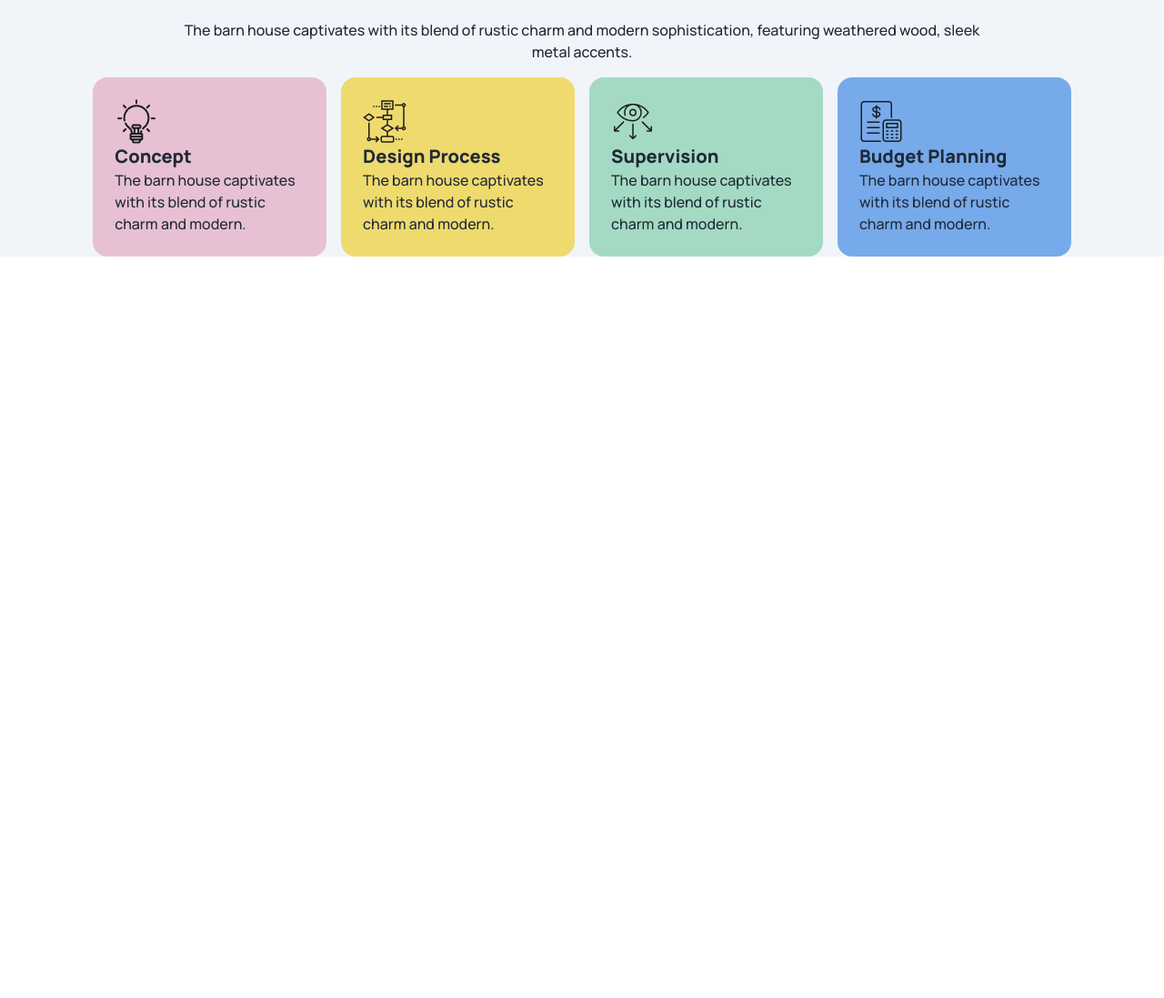
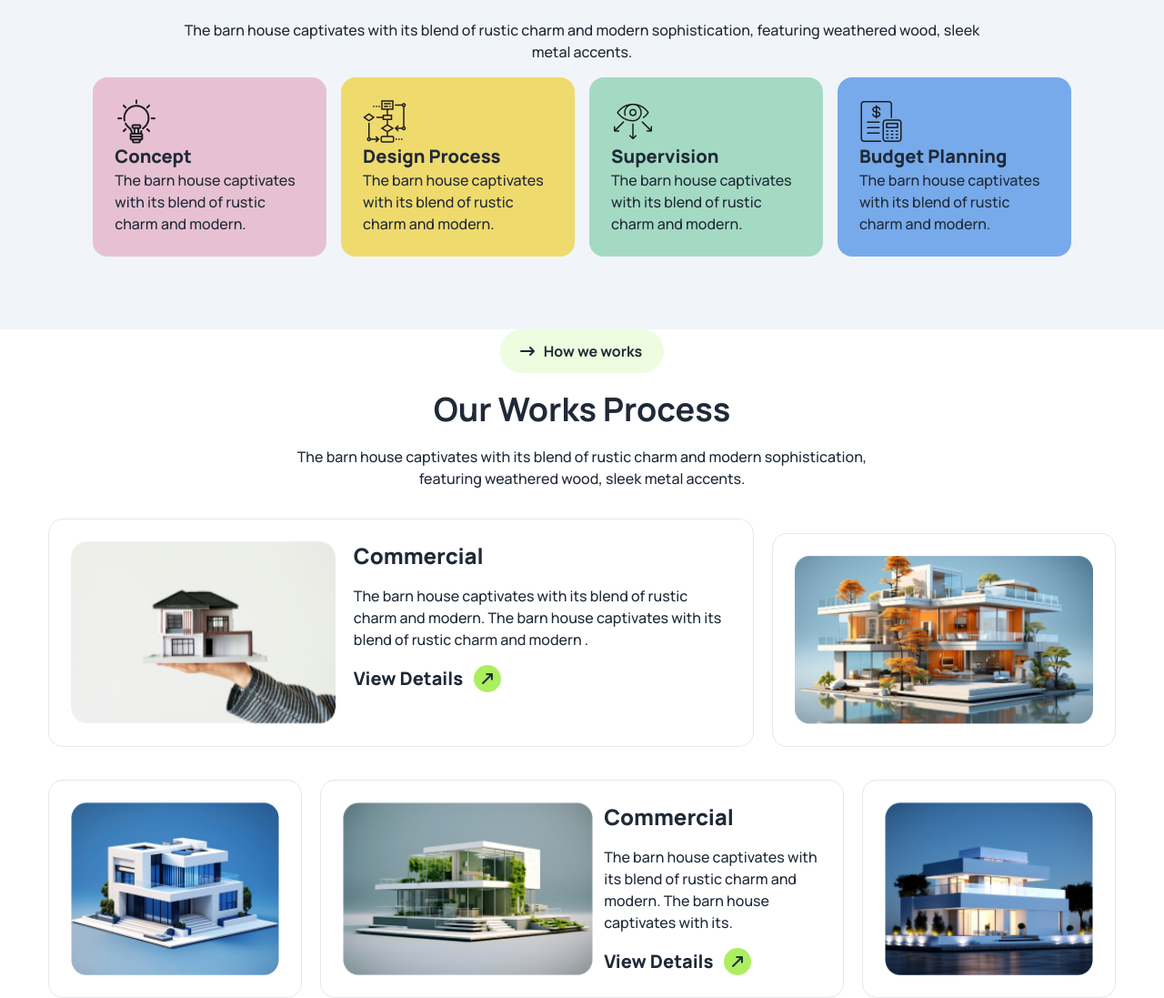
Before and after one commit to kamran9479/assignment3, a plain HTML site: page index.html in a window 1280 px wide. Shown: the part 1553-2650 px from the top of the page at 91% size. Before the commit the page ends 1835 px from the top, so only its background shows below. Drawn offline with nearby package versions, Linux system fonts and the light colour scheme.

Commit message:
section 4 done

```diff
--- a/index.html
+++ b/index.html
@@ -188,6 +188,62 @@
 
       </section>
 
+      <section class=" lg:bg-white">
+        <div class="w-11/12 mx-auto space-y-8">
+
+          <div class="text-center lg:mt-9 space-y-5">
+            <button class="flex mx-auto space-x-3 items-center px-6 py-3 bg-[rgba(171,239,95,0.2)] rounded-3xl">
+              <i class="fa-solid fa-arrow-up-long rotate-90"></i>
+              <h3 class="font-bold">How we works</h3>
+            </button>
+            <h2 class="text-4xl font-bold">Our Works Process</h2>
+            <p>The barn house captivates with its blend of rustic charm and modern sophistication,<br> featuring weathered wood, sleek metal accents.</p>
+          </div>
+
+          <div class="space-y-4 lg:grid grid-cols-12 gap-5">
+
+            <div class="max-sm:flex-col border bg-white lg:border p-6 col-span-8 flex gap-5 rounded-2xl">
+              <img class="rounded-2xl w-full h-full" src="./assets/img1.png" alt="">
+              <div class="space-y-4">
+                <h1 class="text-2xl font-extrabold">Commercial</h1>
+                <p>The barn house captivates with its blend of rustic charm and modern. The barn house captivates with its blend of rustic charm and modern .</p>
+                <button class="flex items-center space-x-3">
+                  <h3 class="text-xl font-extrabold">View Details</h3>
+                  <i class="fa-solid fa-arrow-up-long rotate-45 circle flex items-center"></i>
+                </button>
+              </div>
+            </div>
+
+            <div class="bg-white lg:col-span-4 border p-6 rounded-2xl">
+              <img class="w-full h-full" src="./assets/img2.png" alt="">
+            </div>
+
+            <div class="bg-white lg:col-span-3 border p-6 rounded-2xl">
+              <img class="w-full h-full" src="./assets/img3.png" alt="">
+            </div>
+
+            <div class="max-sm:flex-col bg-white lg:col-span-6 border flex gap-3 p-6 rounded-2xl">
+              <img class="w-full h-full" src="./assets/img4.png" alt="">
+              <div class="space-y-4">
+                <h1 class="text-2xl font-extrabold">Commercial</h1>
+                <p>The barn house captivates with its blend of rustic charm and modern. The barn house captivates with its.</p>
+                <button class="flex items-center space-x-3">
+                  <h3 class="text-xl font-extrabold">View Details</h3>
+                  <i class="fa-solid fa-arrow-up-long rotate-45 circle flex items-center"></i>
+                </button>
+              </div>
+            </div>
+
+            <div class="bg-white lg:col-span-3 border p-6 rounded-2xl">
+              <img class="w-full h-full" src="./assets/img5.png" alt="">
+            </div>
+
+          </div>
+
+        </div>
+
+      </section>
+
 
 
     </main>
```
